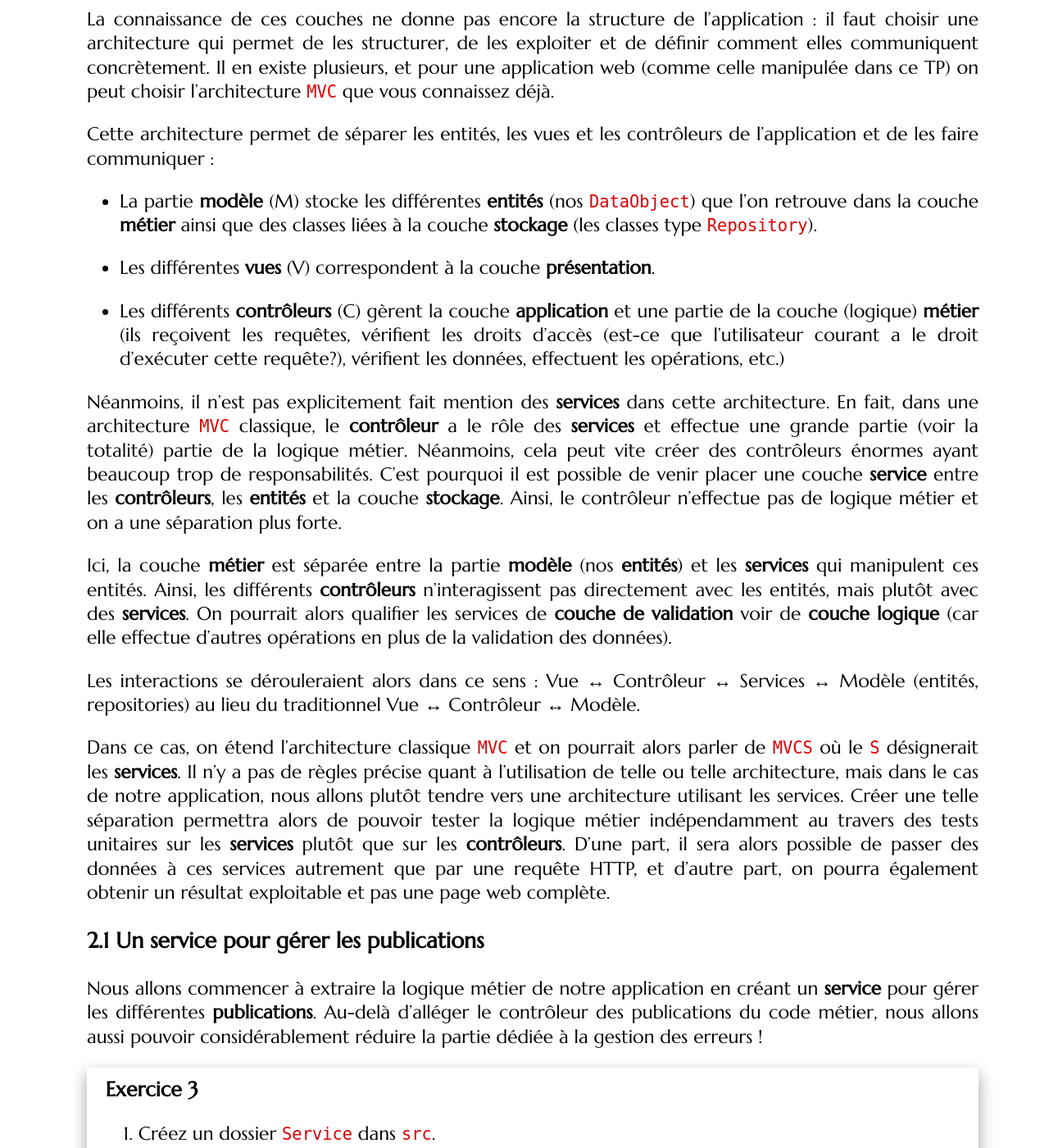
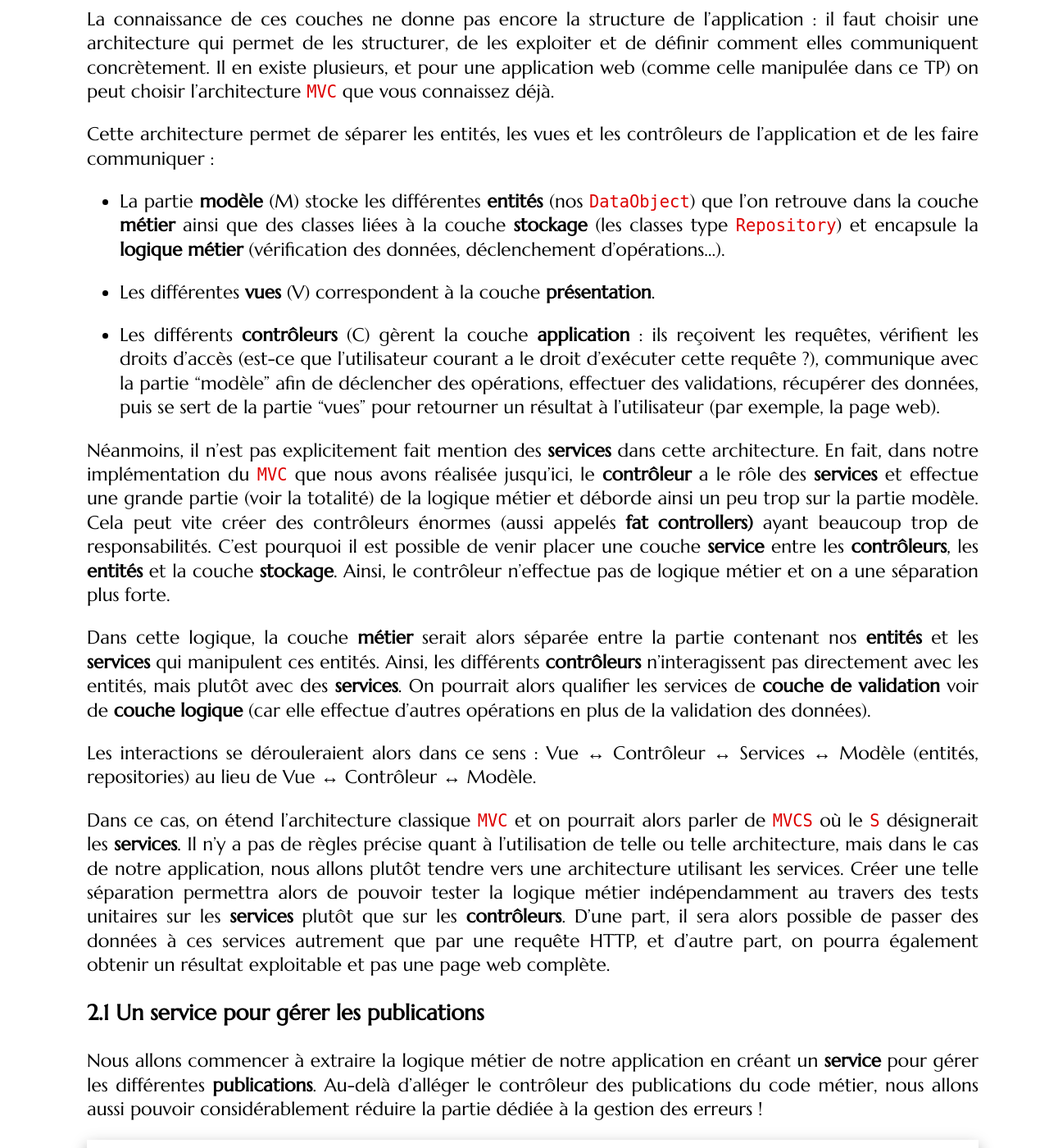
Before and after one commit to romainlebreton/R4.A.10-ComplementWeb, a Jekyll site: the page built from tutorials/tutorial3.md, in a window 1280 px wide and 1400 px high, scrolled down 10456 px. Shown: the whole window at 82% size. Built offline with Jekyll 4.4.1, drawn with Linux system fonts in a browser that asks for light colours; some web fonts are replaced; some of the changed text lies outside the part shown.

Commit message:
Mise à jour explication

```diff
--- a/tutorials/tutorial3.md
+++ b/tutorials/tutorial3.md
@@ -336,18 +336,17 @@ La connaissance de ces couches ne donne pas encore la structure de l'application
 
 Cette architecture permet de séparer les entités, les vues et les contrôleurs de l'application et de les faire communiquer :
 
-* La partie **modèle** (M) stocke les différentes **entités** (nos `DataObject`) que l'on retrouve dans la couche **métier** ainsi que des classes liées à la couche **stockage** (les classes type `Repository`).
+* La partie **modèle** (M) stocke les différentes **entités** (nos `DataObject`) que l'on retrouve dans la couche **métier** ainsi que des classes liées à la couche **stockage** (les classes type `Repository`) et encapsule la **logique métier** (vérification des données, déclenchement d'opérations...).
 
 * Les différentes **vues** (V) correspondent à la couche **présentation**.
 
-* Les différents **contrôleurs** (C) gèrent la couche **application** et une partie de la couche (logique) **métier** (ils reçoivent les requêtes, vérifient les droits d'accès (est-ce que l'utilisateur courant a le droit d'exécuter cette requête?), vérifient les données, effectuent les opérations, etc.)
+* Les différents **contrôleurs** (C) gèrent la couche **application** : ils reçoivent les requêtes, vérifient les droits d'accès (est-ce que l'utilisateur courant a le droit d'exécuter cette requête ?), communique avec la partie "modèle" afin de déclencher des opérations, effectuer des validations, récupérer des données, puis se sert de la partie "vues" pour retourner un résultat à l'utilisateur (par exemple, la page web).
 
+Néanmoins, il n'est pas explicitement fait mention des **services** dans cette architecture. En fait, dans notre implémentation du `MVC` que nous avons réalisée jusqu'ici, le **contrôleur** a le rôle des **services** et effectue une grande partie (voir la totalité) de la logique métier et déborde ainsi un peu trop sur la partie modèle. Cela peut vite créer des contrôleurs énormes (aussi appelés **fat controllers)** ayant beaucoup trop de responsabilités. C'est pourquoi il est possible de venir placer une couche **service** entre les **contrôleurs**, les **entités** et la couche **stockage**. Ainsi, le contrôleur n'effectue pas de logique métier et on a une séparation plus forte.
 
-Néanmoins, il n'est pas explicitement fait mention des **services** dans cette architecture. En fait, dans une architecture `MVC` classique, le **contrôleur** a le rôle des **services** et effectue une grande partie (voir la totalité) partie de la logique métier. Néanmoins, cela peut vite créer des contrôleurs énormes ayant beaucoup trop de responsabilités. C'est pourquoi il est possible de venir placer une couche **service** entre les **contrôleurs**, les **entités** et la couche **stockage**. Ainsi, le contrôleur n'effectue pas de logique métier et on a une séparation plus forte.
+Dans cette logique, la couche **métier** serait alors séparée entre la partie contenant nos **entités** et les **services** qui manipulent ces entités. Ainsi, les différents **contrôleurs** n'interagissent pas directement avec les entités, mais plutôt avec des **services**. On pourrait alors qualifier les services de **couche de validation** voir de **couche logique** (car elle effectue d'autres opérations en plus de la validation des données).
 
-Ici, la couche **métier** est séparée entre la partie **modèle** (nos **entités**) et les **services** qui manipulent ces entités. Ainsi, les différents **contrôleurs** n'interagissent pas directement avec les entités, mais plutôt avec des **services**. On pourrait alors qualifier les services de **couche de validation** voir de **couche logique** (car elle effectue d'autres opérations en plus de la validation des données).
-
-Les interactions se dérouleraient alors dans ce sens : Vue ↔ Contrôleur ↔ Services ↔ Modèle (entités, repositories) au lieu du traditionnel Vue ↔ Contrôleur ↔ Modèle.
+Les interactions se dérouleraient alors dans ce sens : Vue ↔ Contrôleur ↔ Services ↔ Modèle (entités, repositories) au lieu de Vue ↔ Contrôleur ↔ Modèle.
 
 Dans ce cas, on étend l'architecture classique `MVC` et on pourrait alors parler de `MVCS` où le `S` désignerait les **services**. Il n'y a pas de règles précise quant à l'utilisation de telle ou telle architecture, mais dans le cas de notre application, nous allons plutôt tendre vers une architecture utilisant les services. Créer une telle séparation permettra alors de pouvoir tester la logique métier indépendamment au travers des tests unitaires sur les **services** plutôt que sur les **contrôleurs**. D'une part, il sera alors possible de passer des données à ces services autrement que par une requête HTTP, et d'autre part, on pourra également obtenir un résultat exploitable et pas une page web complète.
 
```
Also changed, not shown: other parts of tutorials/tutorial3.md (+1 -1 lines).
